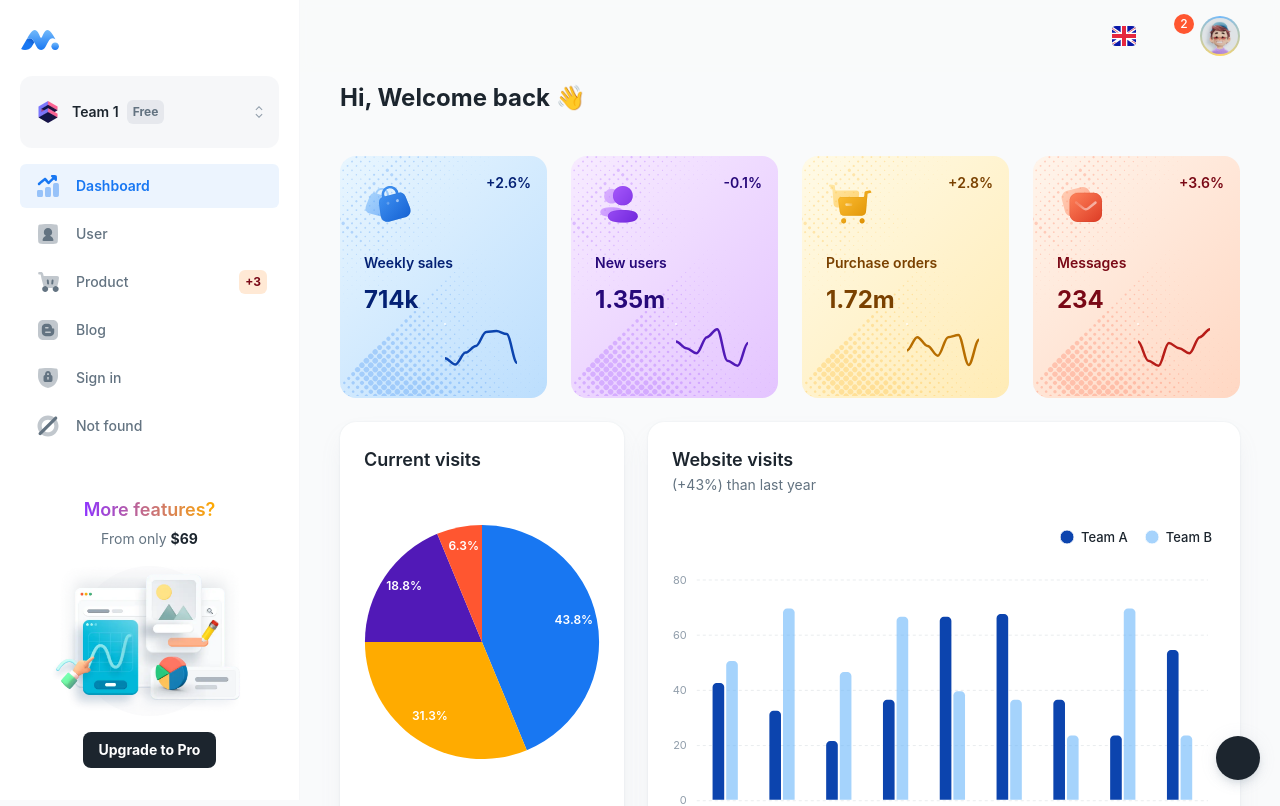
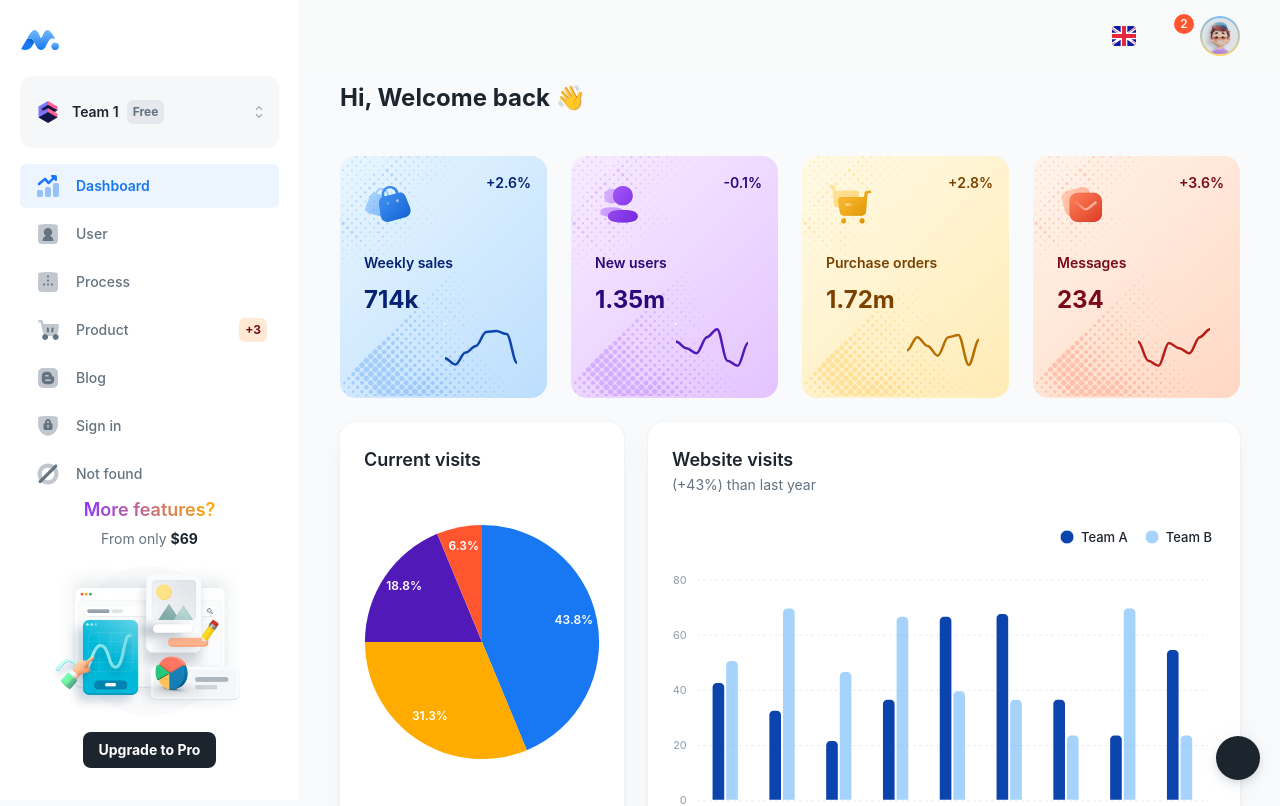
Before and after one commit to hariketsheth/sg-cloud-suggestor, a React (Vite) app: page / in a window 1280 px wide. Shown: the top 806 px of the page. Built offline with nearby package versions, Linux system fonts and the light colour scheme; some icons are missing.

Commit message:
feat: Process Page Registered 🚩

```diff
--- a/src/layouts/config-nav-dashboard.tsx
+++ b/src/layouts/config-nav-dashboard.tsx
@@ -18,6 +18,11 @@ export const navData = [
     path: '/user',
     icon: icon('ic-user'),
   },
+  {
+  title: 'Process',
+  path: '/process',
+  icon: icon('ic-process'),
+},
   {
     title: 'Product',
     path: '/products',
--- /dev/null
+++ b/src/sections/process/view/index.ts
@@ -0,0 +1 @@
+export * from './process-view';
```
Also changed, not shown: src/pages/start-process.tsx (added, +19 -0 lines).
